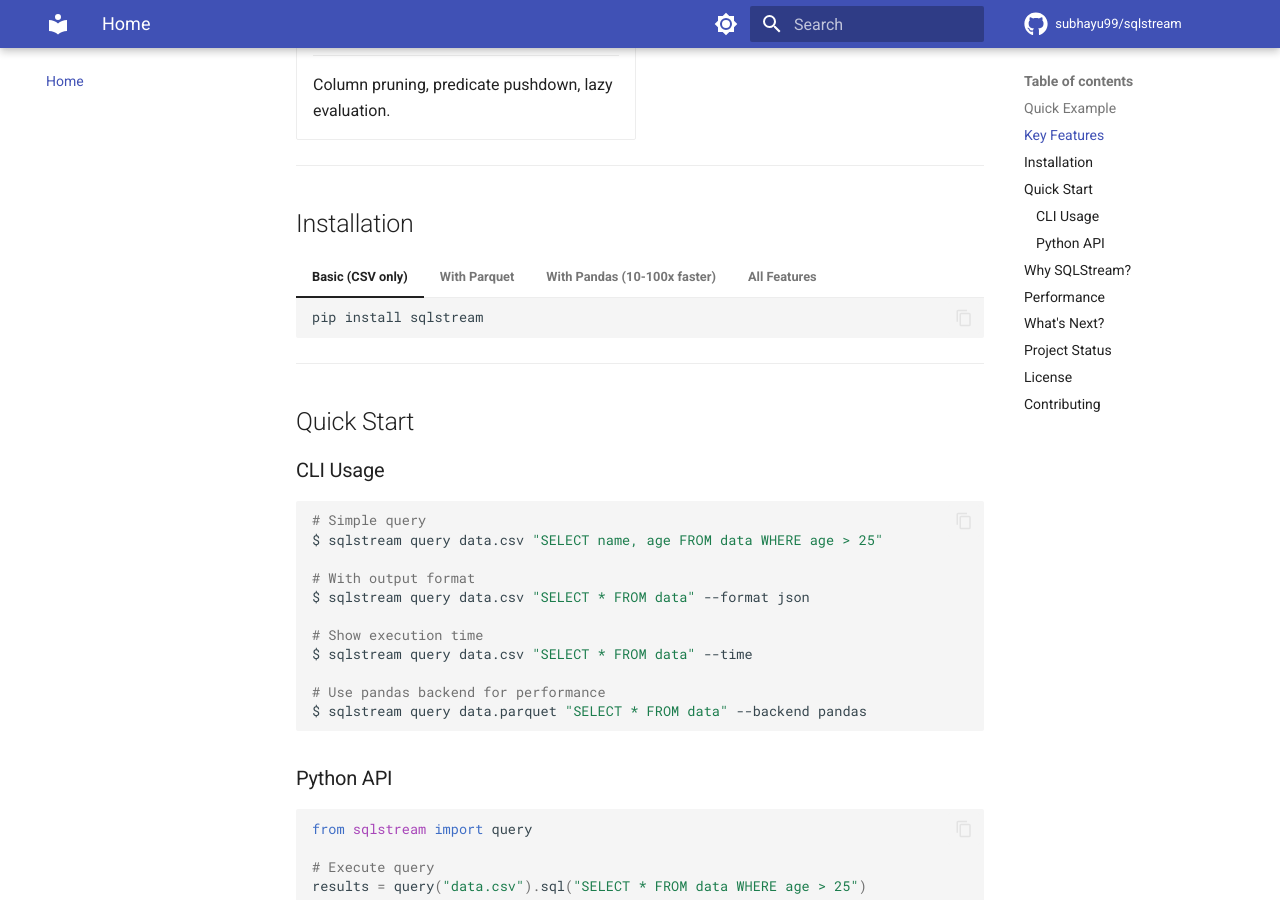
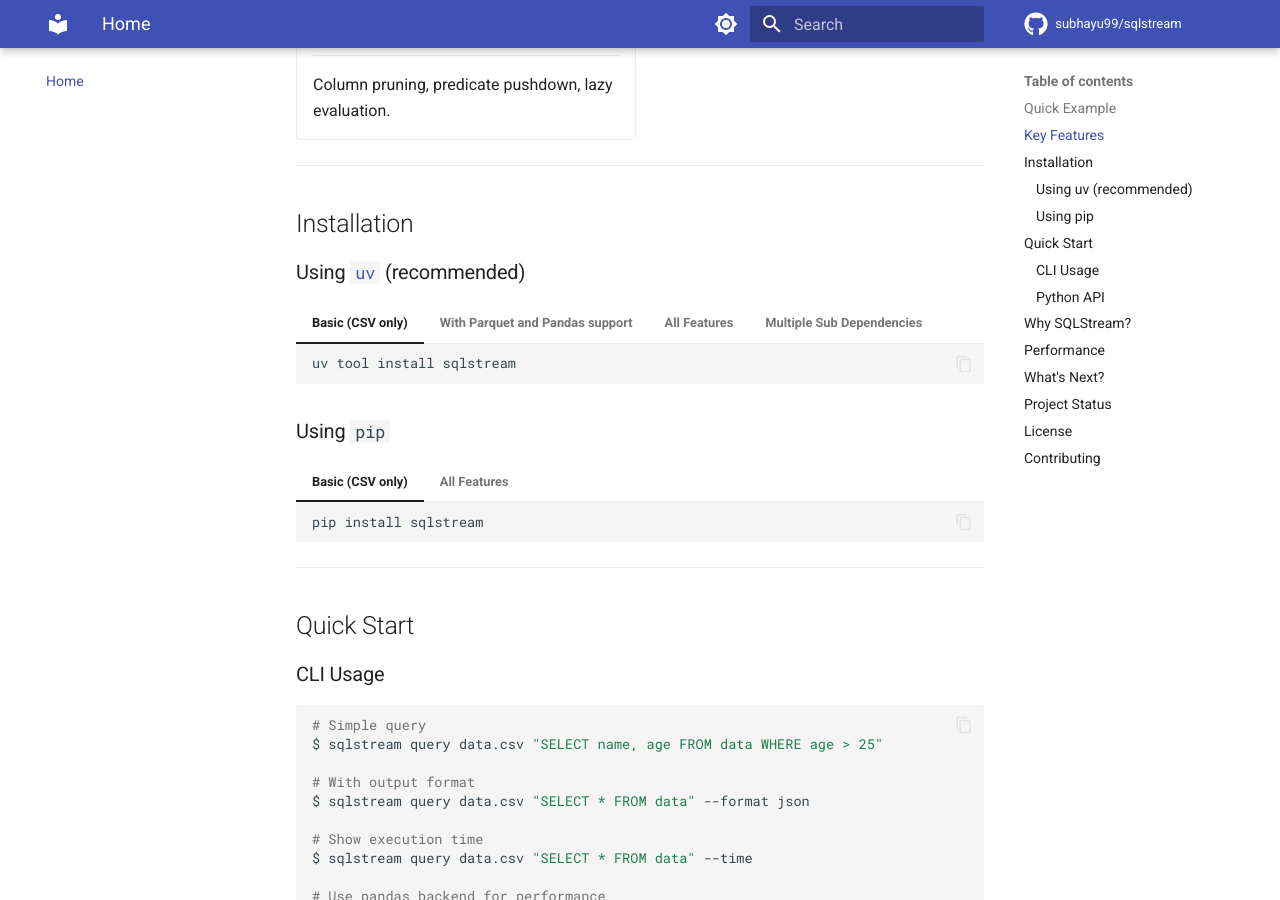
Before and after one commit to subhayu99/sqlstream, an MkDocs documentation site: the page built from docs/index.md, in a window 1280 px wide and 900 px high, scrolled down 1385 px. Built offline with MkDocs 1.6.1 and Material for MkDocs 9.7.7, drawn with Linux system fonts in a browser that asks for light colours; comment, search, counter and statistics services are not loaded; the version menu is left out.

Commit message:
docs: update installation instructions and dependencies
- Add `uv` installation method as recommended for ease of use
- Clarify installation options for various features using `uv` and `pip`
- Update feature-specific installation instructions in FAQ and advanced formats
- Add DuckDB backend documentation to mkdocs navigation
- Include `click` and `lxml` in `pyproject.toml` for interactive and all features

These changes improve clarity and accessibility of installation instructions, making it easier for users to set up SQLstream with desired features.

````diff
--- a/docs/index.md
+++ b/docs/index.md
@@ -86,22 +86,38 @@ $ sqlstream query "SELECT * FROM 's3://my-bucket/data.parquet' WHERE date > '202
 
 ## Installation
 
+### Using [`uv`](https://docs.astral.sh/uv/#installation) (recommended)
+
+=== "Basic (CSV only)"
+
+    ```bash
+    uv tool install sqlstream
+    ```
+
+=== "With Parquet and Pandas support"
+
+    ```bash
+    uv tool install "sqlstream[parquet,pandas]"
+    ```
+
+=== "All Features"
+
+    ```bash
+    uv tool install "sqlstream[all]"
+    ```
+
+=== "Multiple Sub Dependencies"
+
+    ```bash
+    uv tool install "sqlstream[interactive,pandas,s3,http,html,duckdb]"
+    ```
+
+### Using `pip`
+
 === "Basic (CSV only)"
 
     ```bash
     pip install sqlstream
-    ```
-
-=== "With Parquet"
-
-    ```bash
-    pip install "sqlstream[parquet]"
-    ```
-
-=== "With Pandas (10-100x faster)"
-
-    ```bash
-    pip install "sqlstream[pandas]"
     ```
 
 === "All Features"
--- a/mkdocs.yml
+++ b/mkdocs.yml
@@ -91,6 +91,7 @@ nav:
       - JOIN Operations: features/joins.md
       - Aggregations: features/aggregations.md
       - Pandas Backend: features/pandas-backend.md
+      - DuckDB Backend (Full SQL): features/duckdb-backend.md
       - Inline File Paths: features/inline-paths.md
   - CLI Reference:
       - Overview: cli/overview.md
@@ -110,6 +111,8 @@ nav:
       - Design Overview: architecture/design.md
       - Volcano Model: architecture/volcano-model.md
       - Optimizations: architecture/optimizations.md
+  - FAQ: faq.md
+  - Limitations: limitations.md
   - Contributing: contributing.md
 
 extra:
--- a/pyproject.toml
+++ b/pyproject.toml
@@ -34,10 +34,11 @@ cli = [
     "textual>=0.40.0",
 ]
 interactive = [
+    "click>=8.0.0",
+    "rich>=13.0.0",
     "textual>=0.40.0",
     "tree-sitter>=0.21.3",
     "tree-sitter-sql>=0.3.5",
-    "rich>=13.0.0",
 ]
 parquet = ["pyarrow>=10.0.0"]
 pandas = [
@@ -57,6 +58,7 @@ duckdb = [
     "duckdb>=1.0.0",
 ]
 all = [
+    "lxml>=4.8.0",
     "pandas>=2.0.0",
     "pyarrow>=14.0.0",
     "httpx>=0.27.0",
````
Also changed, not shown: README.md (+20 -1 lines), docs/cli/interactive-mode.md (+3 -0 lines), docs/faq.md (+5 -2 lines), docs/features/advanced-formats.md (+2 -3 lines).
